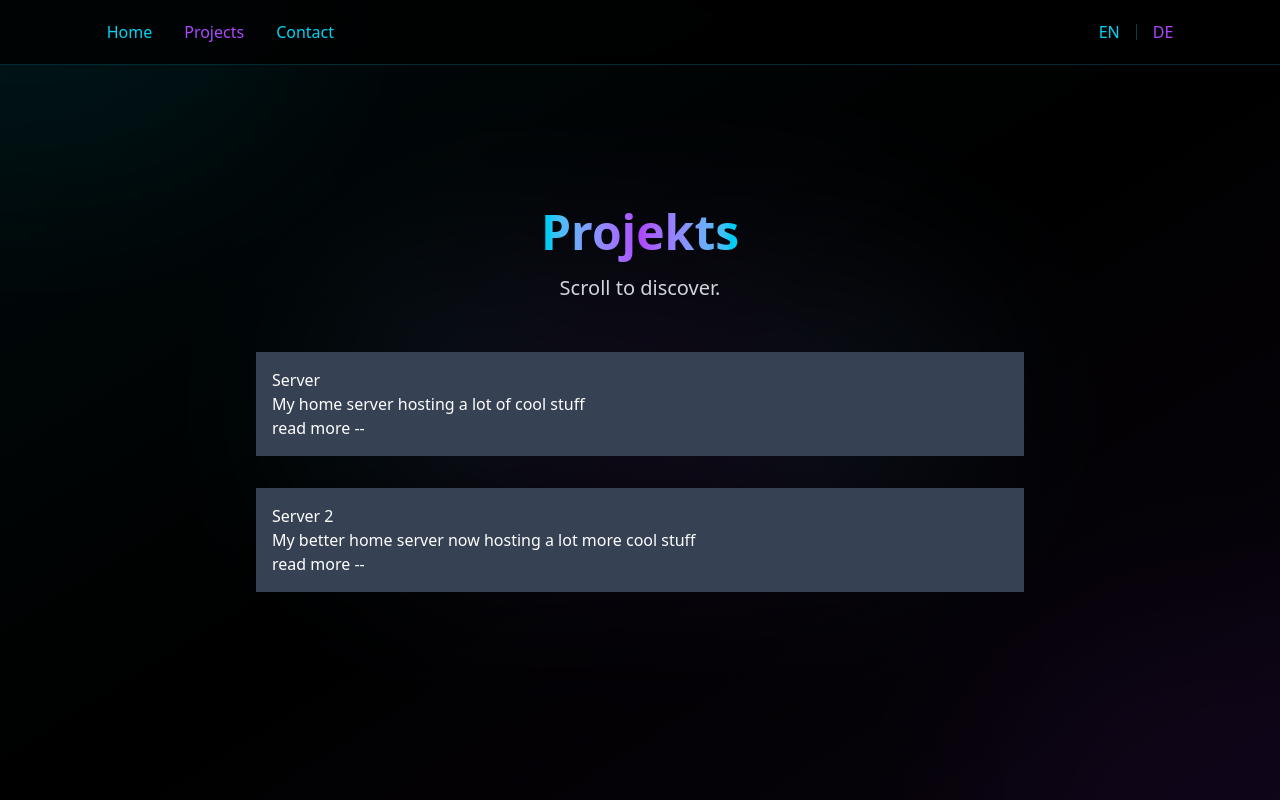
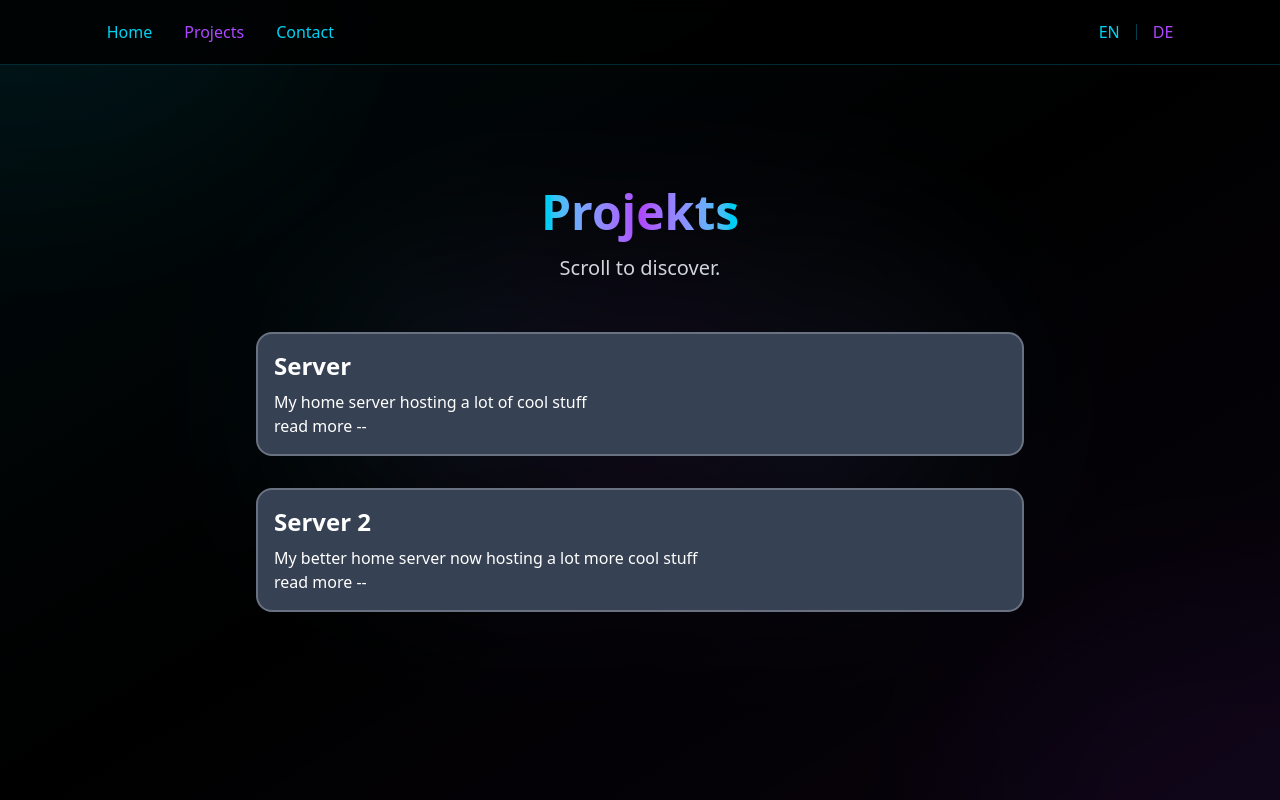
Before and after one commit to Ynlsen/yniederer.ch, a Next.js app: page /en/projects in a window 1280 px wide. Built offline with nearby package versions, Linux system fonts and the light colour scheme.

Commit message:
improved projects items

```diff
--- a/app/en/projects/page.tsx
+++ b/app/en/projects/page.tsx
@@ -25,18 +25,18 @@ export default function ProjectsPage() {
 
         <div className="flex flex-col space-y-8">
           <div className="w-full">
-            <a href="en/projects/server" className="block w-full bg-gray-700">
+            <a href="en/projects/server" className="block w-full bg-gray-700 border-2 border-gray-500 rounded-2xl">
               <div className="p-4 text-white">
-                <h3>Server</h3>
+                <h2 className="text-2xl font-semibold mb-2">Server</h2>
                 <p>My home server hosting a lot of cool stuff</p>
                 read more --
               </div>
             </a>
           </div>
           <div className="w-full">
-            <a href="en/projects/server" className="block w-full bg-gray-700">
+            <a href="en/projects/server" className="block w-full bg-gray-700 border-2 border-gray-500 rounded-2xl">
               <div className="p-4 text-white">
-                <h3>Server 2</h3>
+                <h2 className="text-2xl font-semibold mb-2">Server 2</h2>
                 <p>My better home server now hosting a lot more cool stuff</p>
                 read more --
               </div>
```
